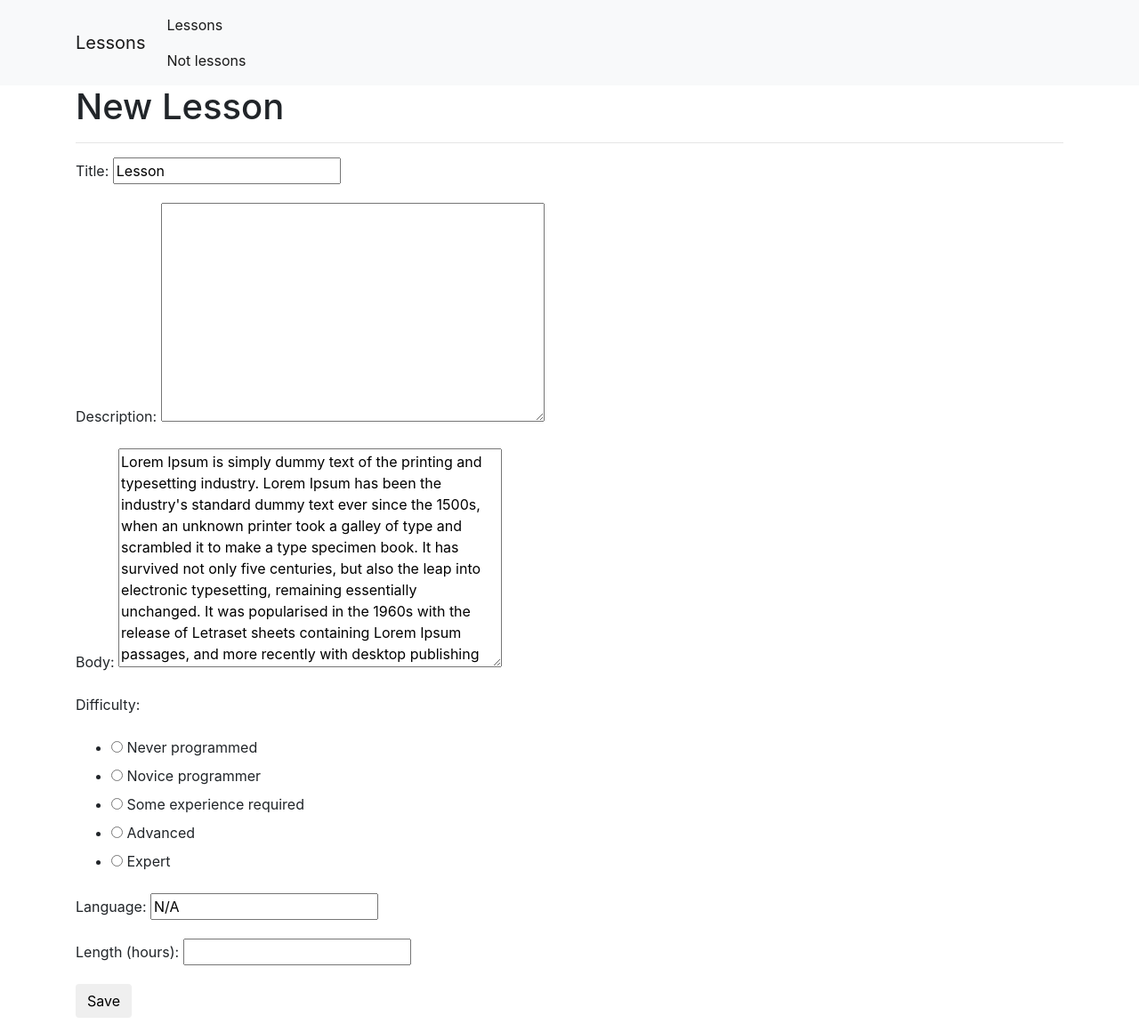
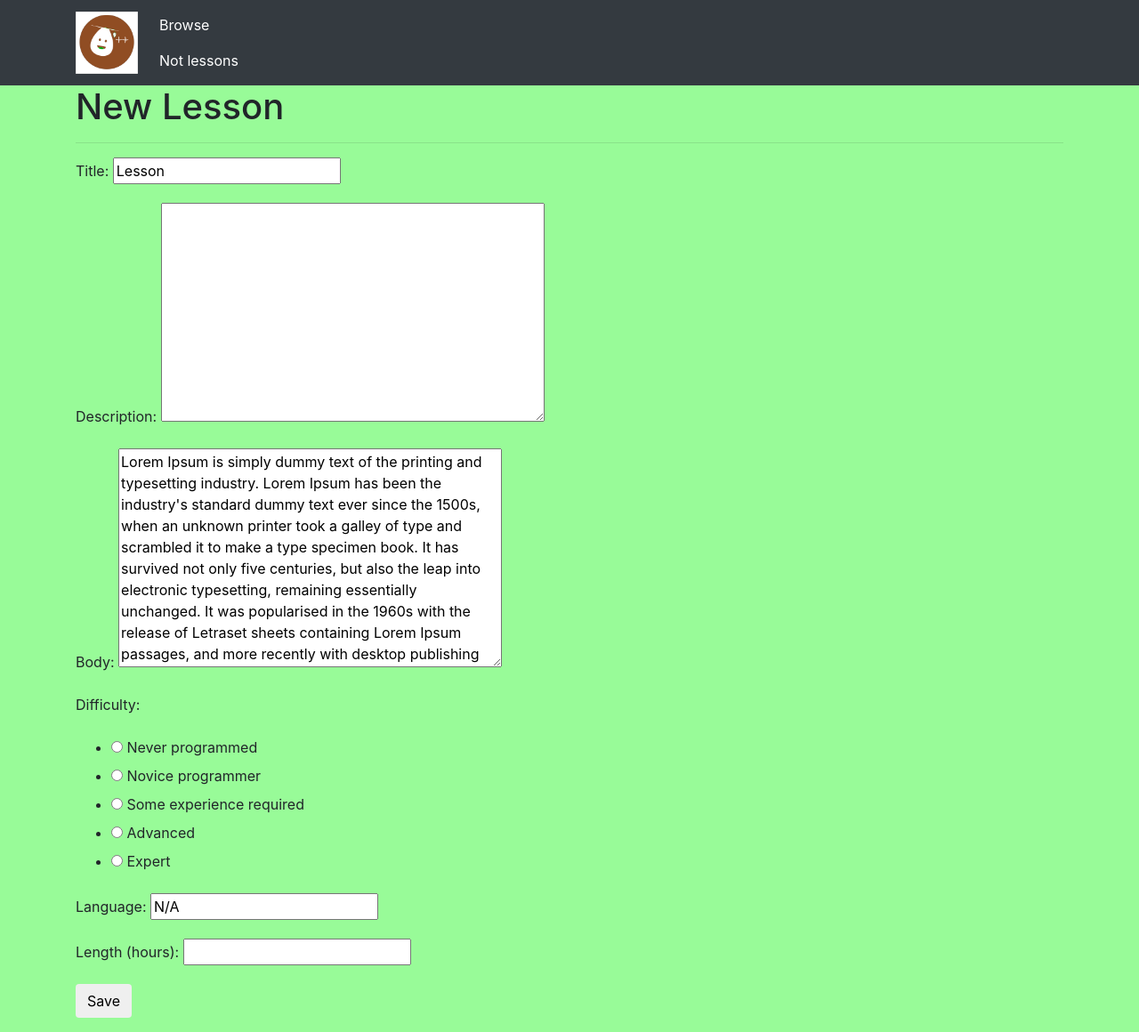
Before and after one commit to seedplusplus/seedplusplus, a Django app: page /lessons/1/edit/ in a window 1280 px wide. Shown: the whole page at 89% size. Run offline with Django 3.2, Linux system fonts and the light colour scheme; data comes from the database, SQL or seed files in the repository; both versions use the stored data as it was after the commit; some libraries are stand-ins or nearby versions.

Commit message:
Added page titles, logo, favicon

```diff
--- /dev/null
+++ b/lesson/static/lesson/style.css
@@ -0,0 +1,8 @@
+/*this works*/
+body {background: palegreen !important;}
+
+/*this doesn't*/
+#top-nav nav {
+    background-color:purple !important;
+}
+/*and I don't know why*/
--- a/lesson/templates/lesson_detail.html
+++ b/lesson/templates/lesson_detail.html
@@ -1,4 +1,9 @@
 {% extends "base.html" %}
+
+{% block page_title %}
+{{ lesson.title | slice:":40" }}
+{% endblock %}
+
 {% block page_content %}
 <div class="col-md-8 offset-md-2">
     <h1>{{ lesson.title }}</h1>
--- a/lesson/templates/lesson_edit.html
+++ b/lesson/templates/lesson_edit.html
@@ -1,4 +1,9 @@
 {% extends "base.html" %}
+
+{% block page_title %}
+New Lesson
+{% endblock %}
+
 {% block page_content %}
 
     <h1>New Lesson</h1>
--- a/lesson/templates/lesson_index.html
+++ b/lesson/templates/lesson_index.html
@@ -1,4 +1,6 @@
 {% extends "base.html" %}
+{% block page_title %}Home{% endblock %}
+
 {% block page_content %}
 <div class="col-md-8 offset-md-2">
     <h1>Lesson Index</h1>
--- a/seedplusplus/templates/base.html
+++ b/seedplusplus/templates/base.html
@@ -1,8 +1,23 @@
+{% load static %}
+
+<!DOCTYPE html>
+<html lang="">
+
+<head>
+    <title>Seed++ | {% block page_title %}{% endblock %}</title>
     <link rel="stylesheet" href="https://stackpath.bootstrapcdn.com/bootstrap/4.1.3/css/bootstrap.min.css" integrity="sha384-MCw98/SFnGE8fJT3GXwEOngsV7Zt27NXFoaoApmYm81iuXoPkFOJwJ8ERdknLPMO" crossorigin="anonymous">
+    <link rel="stylesheet" type="text/css" href="{% static 'lesson/style.css' %}">
+    <link rel="shortcut icon" href="{% static 'favicon/favicon.ico' %}" type="image/x-icon">
+    <link rel="icon" href="{% static 'favicon/favicon.ico' %}" type="image/x-icon">
 
-<nav class="navbar navbar-expand-lg navbar-light bg-light">
+</head>
+
+<body>
+    <nav class="navbar navbar-expand-lg navbar-dark bg-dark" id="top-nav">
         <div class="container">
-        <a class="navbar-brand" href="{% url 'lesson_index' %}">Lessons</a>
+            <a class="navbar-brand" href="{% url 'lesson_index' %}">
+                <img width="70px" height="70px" src="{% static "logowhite-100.jpg"%}" style="position:relative;top:-0px" alt="SEED++">
+            </a>
             <button class="navbar-toggler" type="button" data-toggle="collapse" data-target="#navbarSupportedContent" aria-controls="navbarSupportedContent" aria-expanded="false" aria-label="Toggle navigation">
               <span class="navbar-toggler-icon"></span>
             </button>
@@ -10,7 +25,7 @@
             <div class="collapse navbar-collapse" id="navbarSupportedContent">
               <ul class="navbar-nav mr-auto">
                 <li class="nav-item active">
-              <a class="nav-link" href="{% url 'lesson_index' %}">Lessons</a>
+                  <a class="nav-link" href="{% url 'lesson_index' %}">Browse</a>
 
                   <a class="nav-link" href="http://www.google.com/">Not lessons</a>
                 </li>
@@ -24,6 +39,8 @@
         {% block page_content %}{% endblock %}
     </div>
 
+</body>
+</html>
 <script src="https://code.jquery.com/jquery-3.3.1.slim.min.js" integrity="sha384-q8i/X+965DzO0rT7abK41JStQIAqVgRVzpbzo5smXKp4YfRvH+8abtTE1Pi6jizo" crossorigin="anonymous"></script>
 <script src="https://cdnjs.cloudflare.com/ajax/libs/popper.js/1.14.3/umd/popper.min.js" integrity="sha384-ZMP7rVo3mIykV+2+9J3UJ46jBk0WLaUAdn689aCwoqbBJiSnjAK/l8WvCWPIPm49" crossorigin="anonymous"></script>
 <script src="https://stackpath.bootstrapcdn.com/bootstrap/4.1.3/js/bootstrap.min.js" integrity="sha384-ChfqqxuZUCnJSK3+MXmPNIyE6ZbWh2IMqE241rYiqJxyMiZ6OW/JmZQ5stwEULTy" crossorigin="anonymous"></script>
```
Also changed, not shown: db.sqlite3, lesson/static/logowhite-100.jpg (added). Lines whose indentation alone changed are shown as unchanged.
